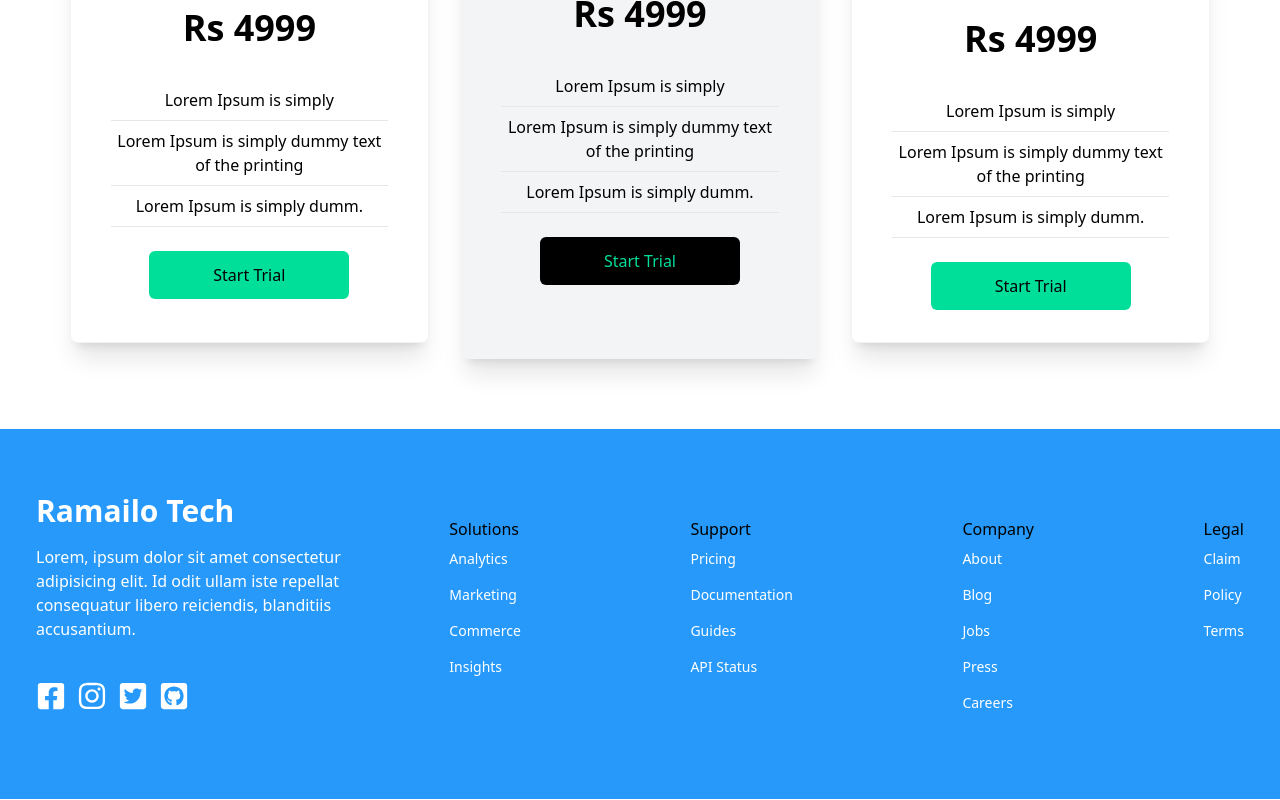
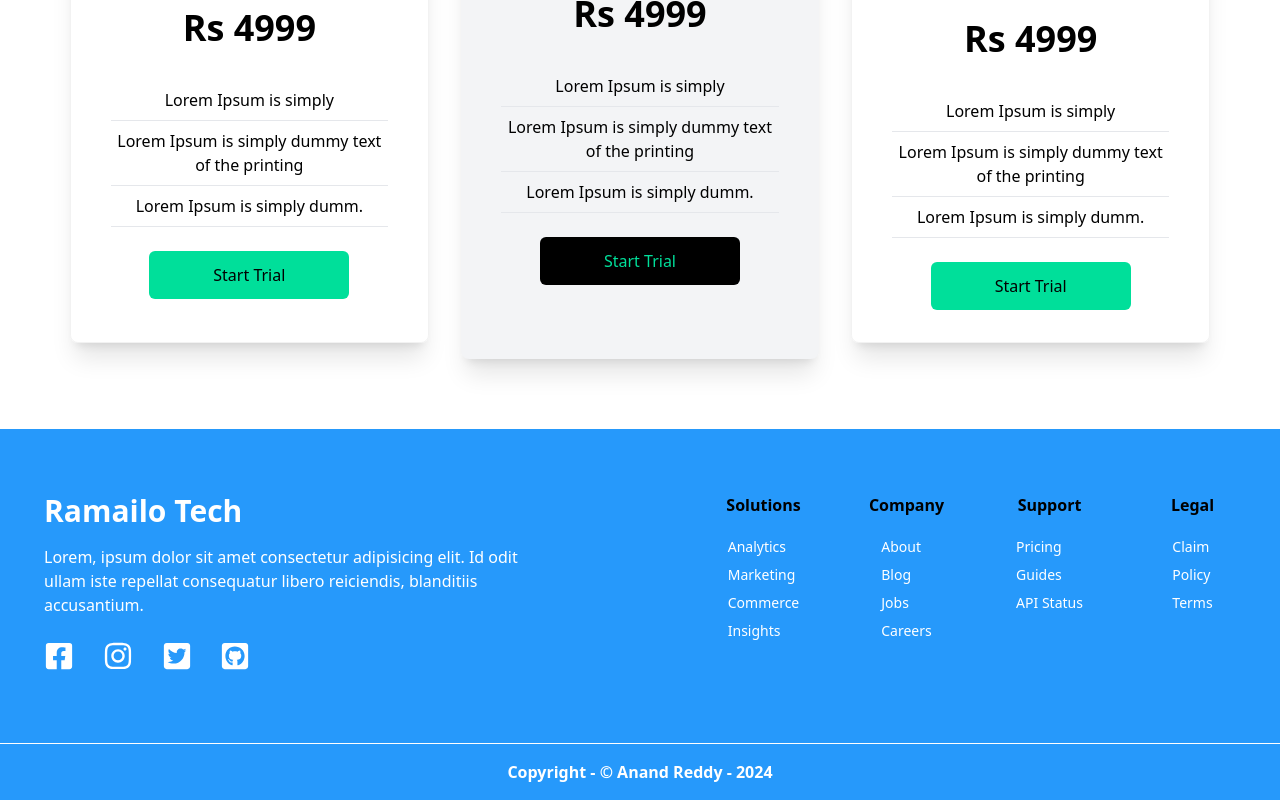
Before and after one commit to AnandReddy2001/ReactJs-Website1, a React (Create React App) app: page / in a window 1280 px wide. Shown: the part 1506-2306 px from the top of the page. Built offline with nearby package versions, Linux system fonts and the light colour scheme.

Commit message:
Copyright

```diff
--- a/src/App.js
+++ b/src/App.js
@@ -4,6 +4,7 @@ import Experts from "./components/Experts";
 import Newsletter from "./components/Newsletter";
 import Cards from "./components/Cards";
 import Footer from "./components/Footer";
+import Copyright from "./components/Copyright";
 
 function App() {
   return (
@@ -14,6 +15,7 @@ function App() {
       <Newsletter />
       <Cards />
       <Footer />
+      <Copyright />
     </>
   );
 }
--- /dev/null
+++ b/src/components/Copyright.jsx
@@ -0,0 +1,11 @@
+import React from "react";
+
+const Copyright = () => {
+  return (
+    <div className="bg-[#2699fb] text-white text-xs sm:text-sm md:text-base p-4 border-t font-bold border-white text-center">
+      Copyright - &copy; Anand Reddy - 2024
+    </div>
+  );
+};
+
+export default Copyright;
--- a/src/components/Footer.jsx
+++ b/src/components/Footer.jsx
@@ -10,8 +10,8 @@ import {
 const Footer = () => {
   return (
     <footer className="bg-[#2699fb]">
-      <div className="max-w-[1240px] mx-auto py-16 px-4 grid lg:grid-cols-3 gap-8 text-white ">
-        <div>
+      <div className="max-w-[1240px] mx-auto md:py-16 py-10 px-6 grid md:grid-cols-2 md:gap-40 gap-10 text-white    ">
+        <div className="md:order-1 order-2 ">
           <h1 className="w-full text-3xl font-bold text-whitek">
             Ramailo Tech
           </h1>
@@ -20,48 +20,48 @@ const Footer = () => {
             ullam iste repellat consequatur libero reiciendis, blanditiis
             accusantium.
           </p>
-          <div className="flex justify-between md:w-[40%] my-6">
+          <div className="flex gap-2 md:justify-between md:w-[40%]  my-2  ">
             <FaFacebookSquare size={30} />
             <FaInstagram size={30} />
             <FaTwitterSquare size={30} />
             <FaGithubSquare size={30} />
           </div>
         </div>
-        <div className="lg:col-span-2 flex justify-between mt-6">
-          <div>
-            <h6 className="font-medium text-black">Solutions</h6>
-            <ul>
-              <li className="py-2 text-sm">Analytics</li>
-              <li className="py-2 text-sm">Marketing</li>
-              <li className="py-2 text-sm">Commerce</li>
-              <li className="py-2 text-sm">Insights</li>
+        <div className=" grid md:grid-cols-4 grid-cols-2 md:gap-14 gap-y-8 md:order-2 order-1 ">
+          <div className="flex flex-col items-center">
+            <h6 className=" text-black font-bold">Solutions</h6>
+            <ul className="md:mt-4 mt-2 ">
+              <li className="py-1 text-sm">Analytics</li>
+              <li className="py-1 text-sm">Marketing</li>
+              <li className="py-1 text-sm">Commerce</li>
+              <li className="py-1 text-sm">Insights</li>
             </ul>
           </div>
-          <div>
-            <h6 className="font-medium text-black">Support</h6>
-            <ul>
-              <li className="py-2 text-sm">Pricing</li>
-              <li className="py-2 text-sm">Documentation</li>
-              <li className="py-2 text-sm">Guides</li>
-              <li className="py-2 text-sm">API Status</li>
+
+          <div className="flex flex-col items-center ">
+            <h6 className=" text-black font-bold">Company</h6>
+            <ul className="md:mt-4 mt-2">
+              <li className="py-1  text-sm">About</li>
+              <li className="py-1  text-sm">Blog</li>
+              <li className="py-1  text-sm">Jobs</li>
+              <li className="py-1 text-sm">Careers</li>
             </ul>
           </div>
-          <div>
-            <h6 className="font-medium text-black">Company</h6>
-            <ul>
-              <li className="py-2 text-sm">About</li>
-              <li className="py-2 text-sm">Blog</li>
-              <li className="py-2 text-sm">Jobs</li>
-              <li className="py-2 text-sm">Press</li>
-              <li className="py-2 text-sm">Careers</li>
+          <div className="flex flex-col items-center">
+            <h6 className=" text-black font-bold">Support</h6>
+            <ul className="md:mt-4 mt-2">
+              <li className="py-1  text-sm">Pricing</li>
+
+              <li className="py-1  text-sm">Guides</li>
+              <li className="py-1  text-sm">API Status</li>
             </ul>
           </div>
-          <div>
-            <h6 className="font-medium text-black">Legal</h6>
-            <ul>
-              <li className="py-2 text-sm">Claim</li>
-              <li className="py-2 text-sm">Policy</li>
-              <li className="py-2 text-sm">Terms</li>
+          <div className="flex flex-col items-center">
+            <h6 className=" text-black font-bold">Legal</h6>
+            <ul className="md:mt-4 mt-2">
+              <li className="py-1  text-sm">Claim</li>
+              <li className="py-1  text-sm">Policy</li>
+              <li className="py-1  text-sm">Terms</li>
             </ul>
           </div>
         </div>
--- a/src/components/Newsletter.jsx
+++ b/src/components/Newsletter.jsx
@@ -4,6 +4,7 @@ import * as Yup from "yup";
 
 const Newsletter = () => {
   const [newData, setNewData] = useState([]);
+  const [submitted, setSubmitted] = useState(false);
 
   const initialValues = {
     email: "",
@@ -12,15 +13,18 @@ const Newsletter = () => {
   const validationSchema = Yup.object().shape({
     email: Yup.string()
       .trim()
-      .email("Invalid email address")
-      .required("Email is required"),
+      .email("Invalid email*")
+      .required("Email is required*"),
   });
 
   const handleSubmit = (values, { resetForm }) => {
     console.log("Email submitted:", values.email);
     setNewData([...newData, values.email]);
     resetForm();
-    alert("Email is submitted");
+    setSubmitted(true);
+    setTimeout(() => {
+      setSubmitted(false);
+    }, 2000);
   };
 
   return (
@@ -44,14 +48,19 @@ const Newsletter = () => {
                   <Field
                     type="email"
                     name="email"
-                    className="md:p-3 p-2 mr-1 text-slate-600 outline-none rounded w-64 h-10"
+                    className="md:p-3 p-2 mr-1 text-slate-600 outline-none rounded md:w-56 w-64 h-10"
                     placeholder="Email@company.com"
                   />
                   <ErrorMessage
                     name="email"
                     component="div"
-                    className="text-red-500"
+                    className="text-red-700 font-bold mt-1"
                   />
+                  {submitted && (
+                    <div className="text-green-700  font-bold mt-1 ">
+                      Thank you for subscribing!
+                    </div>
+                  )}
                 </div>
 
                 <button
@@ -59,7 +68,7 @@ const Newsletter = () => {
                   disabled={isSubmitting}
                   className="bg-black text-white md:p-2 p-2 md:mt-0 mt-2 rounded h-10 w-28"
                 >
-                  Notify Me
+                  Subscribe
                 </button>
               </Form>
             )}
```
